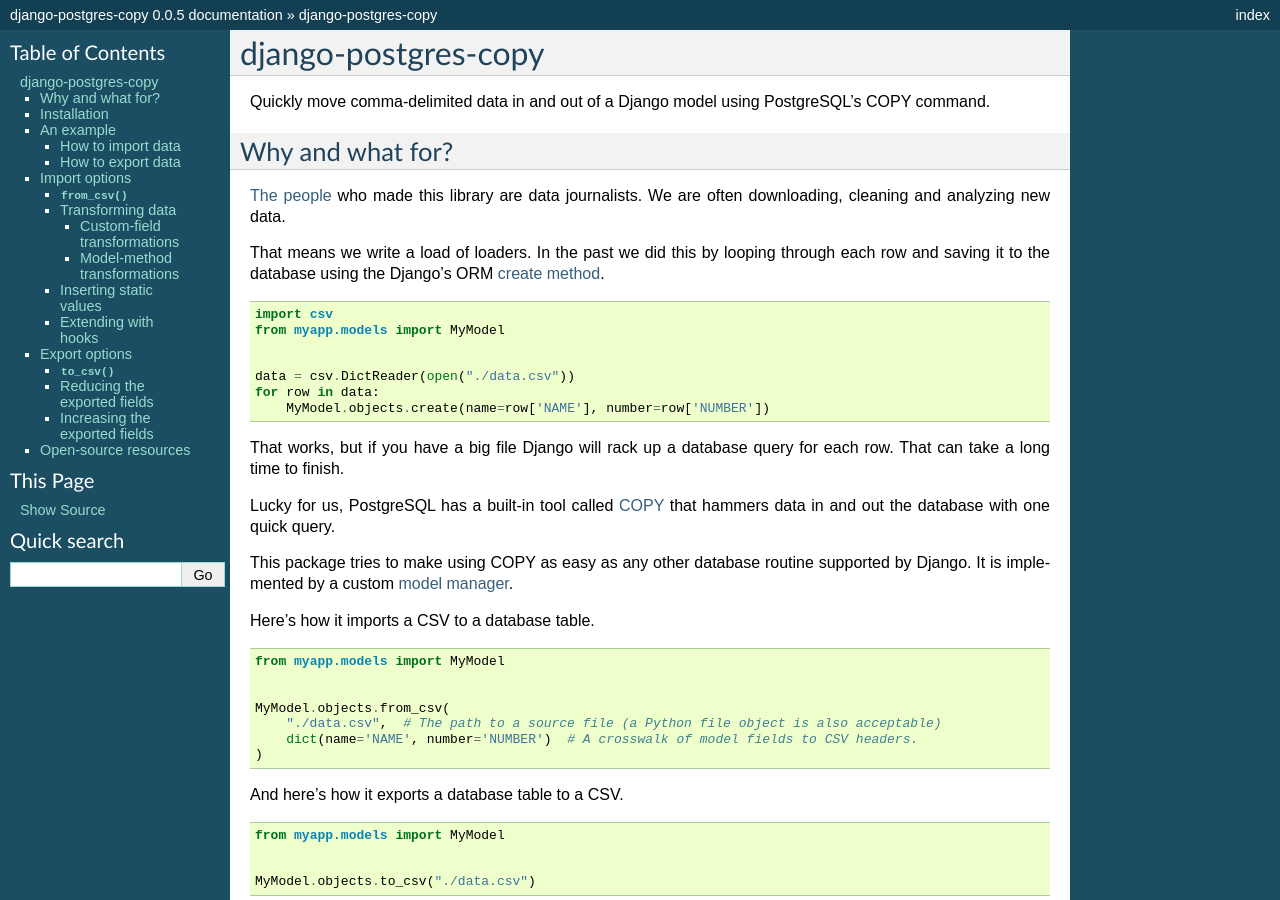
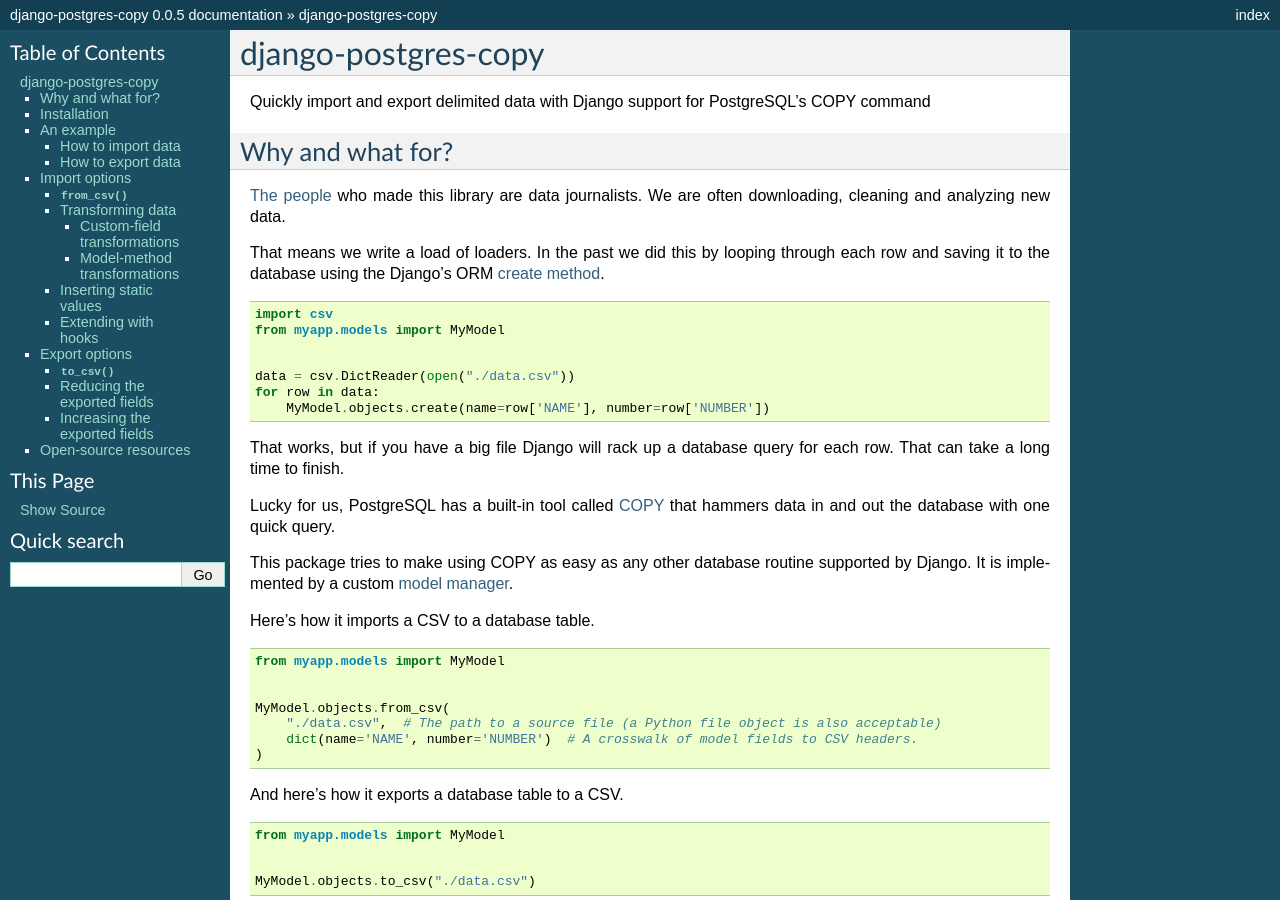
Before and after one commit to palewire/django-postgres-copy, a Sphinx documentation site: the page built from docs/index.rst, in a window 1280 px wide and 900 px high. Built offline with Sphinx 7.4.7, drawn with Linux system fonts in a browser that asks for light colours.

Commit message:
tighten up the tag line

```diff
--- a/docs/index.rst
+++ b/docs/index.rst
@@ -2,7 +2,7 @@
 django-postgres-copy
 ====================
 
-Quickly move comma-delimited data in and out of a Django model using PostgreSQL's COPY command.
+Quickly import and export delimited data with Django support for PostgreSQL's COPY command
 
 
 Why and what for?
--- a/setup.py
+++ b/setup.py
@@ -73,7 +73,7 @@ class TestCommand(Command):
 setup(
     name='django-postgres-copy',
     version='2.3.2',
-    description="Quickly import and export comma-delimited data via Django models using PostgreSQL's COPY command",
+    description="Quickly import and export delimited data with Django support for PostgreSQL's COPY command",
     author='Ben Welsh',
     author_email='ben.welsh@gmail.com',
     url='http://django-postgres-copy.californiacivicdata.org/',
```
Also changed, not shown: README.md (+1 -1 lines).
